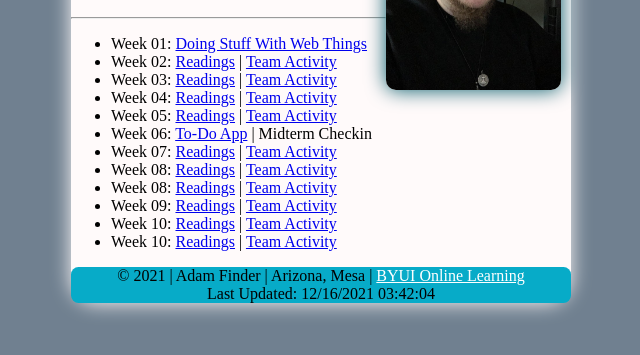
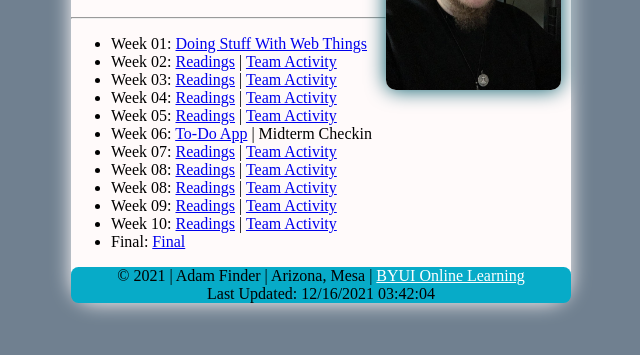
Before and after one commit to AdamFinder/WDD330, a plain HTML site: page index.html in a window 1280 px wide. Shown: the part 95-450 px from the top of the page, without its empty margins (319-959 px from the left). Drawn offline with Linux system fonts and the light colour scheme; a script that the page names is missing.

Commit message:
index update

```diff
--- a/index.html
+++ b/index.html
@@ -29,7 +29,7 @@
                         <li>Week 08: <a href="https://adamfinder.github.io/WDD330/Week08/index.html">Readings</a> | <a href="https://adamfinder.github.io/WDD330/Week08/team08.html">Team Activity</a></li>
                         <li>Week 09: <a href="https://adamfinder.github.io/WDD330/Week09/index.html">Readings</a> | <a href="https://adamfinder.github.io/WDD330/Week09/index-START.html">Team Activity</a></li>
                         <li>Week 10: <a href="https://adamfinder.github.io/WDD330/Week10/index.html">Readings</a> | <a href="https://adamfinder.github.io/WDD330/Week10/quakes.html">Team Activity</a></li>
-                        <li>Week 10: <a href="https://adamfinder.github.io/WDD330/Week10/index.html">Readings</a> | <a href="https://adamfinder.github.io/WDD330/Week10/quakes.html">Team Activity</a></li>
+                        <li>Final: <a href="https://adamfinder.github.io/WDD330/Final/index.html">Final</a></li>
 
 
                     </ul>
```
